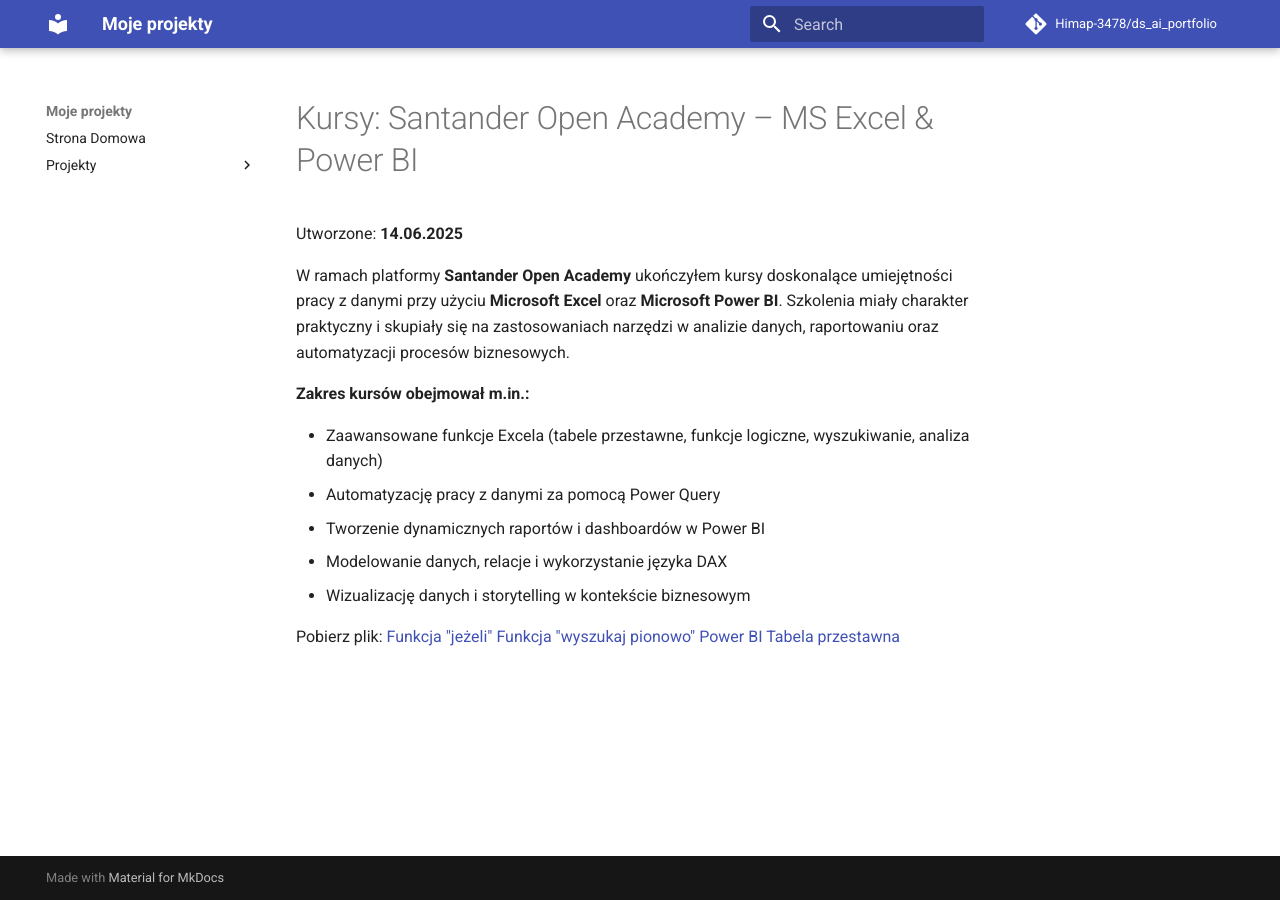
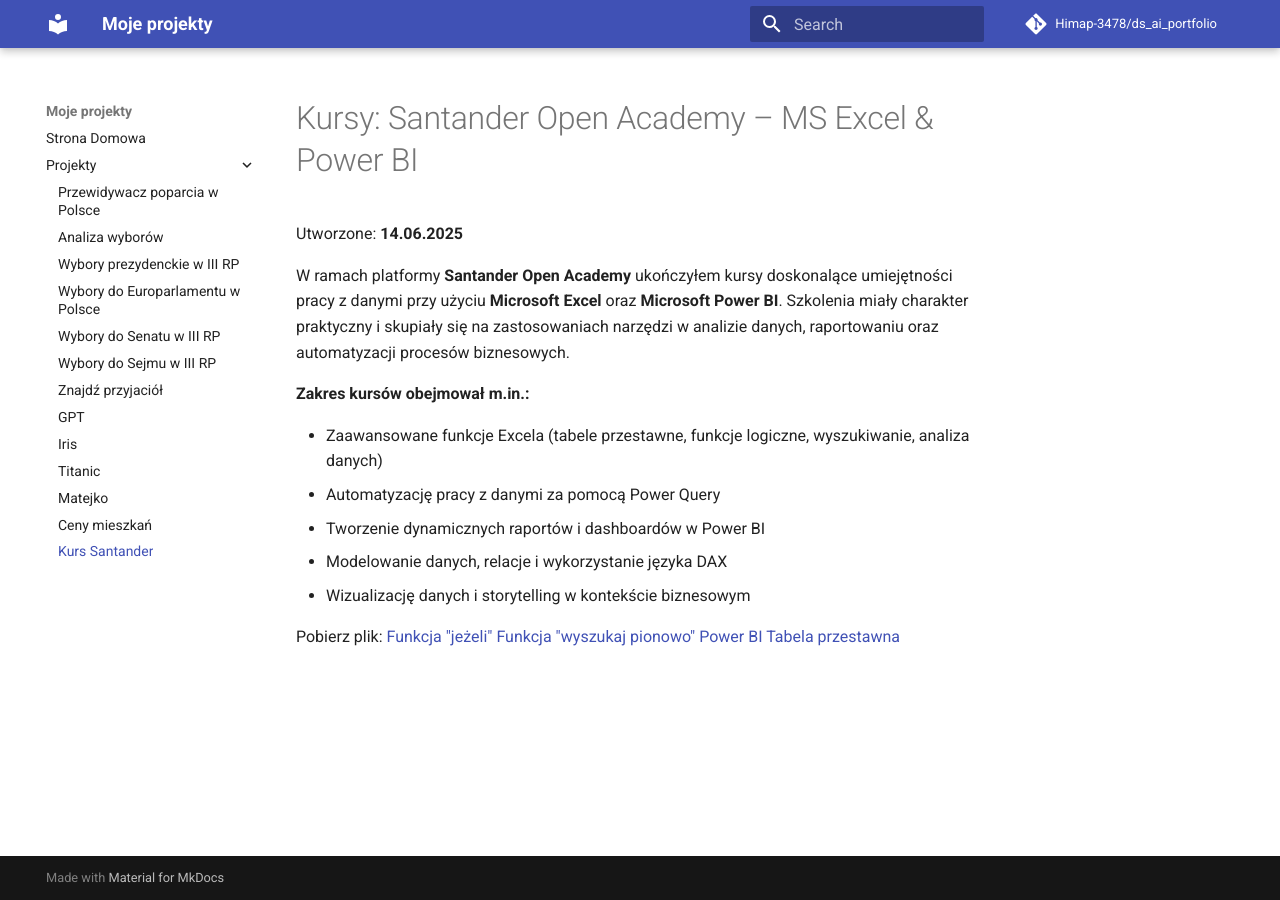
Before and after one commit to Himap-3478/ds_ai_portfolio, an MkDocs documentation site: the page built from docs/Santander/index.md, in a window 1280 px wide. Built offline with MkDocs 1.6.1 and Material for MkDocs 9.7.7, drawn with Linux system fonts in a browser that asks for light colours; comment, search, counter and statistics services are not loaded.

Commit message:
aktualizacja 1.0.4

```diff
--- a/mkdocs.yml
+++ b/mkdocs.yml
@@ -26,3 +26,4 @@
       - "Titanic": Titanic/index.md
       - "Matejko": Generator_kolorowanek/index.md
       - "Ceny mieszkań": Ceny_mieszkan/index.md
+      - "Kurs Santander": Santander/index.md
```
